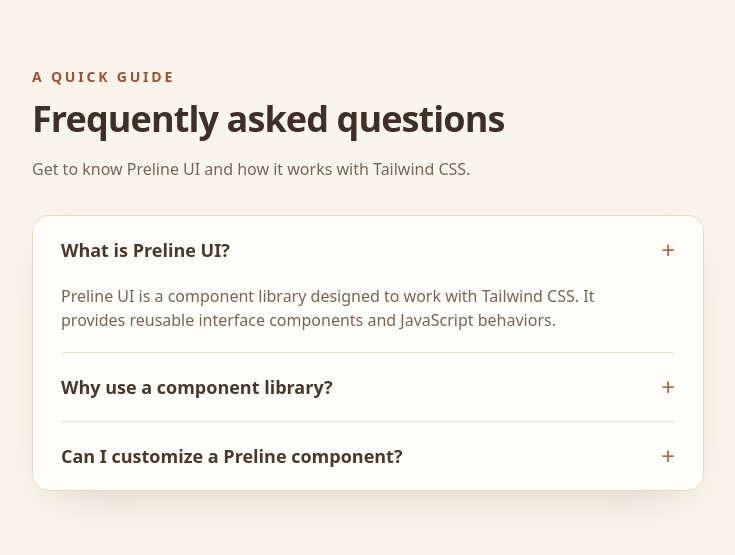
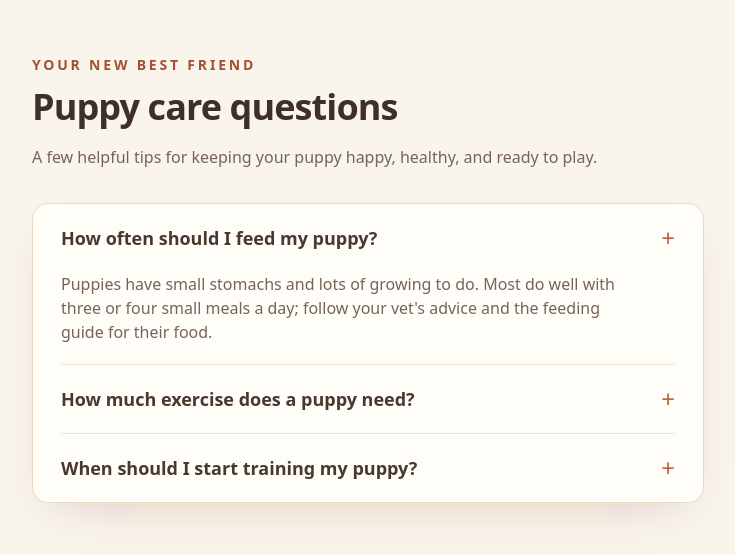
Before and after one commit to DaisyS101/My-Project, a website: page index.html in a window 1280 px wide. Shown: the part 121-676 px from the top of the page, without its empty margins (272-1007 px from the left). Drawn offline with nearby package versions, Linux system fonts and the light colour scheme; files that its build step writes are made by us from their sources.

Commit message:
Update
puppy design! or an attempt to do so, still not confident as i once was

```diff
--- a/index.html
+++ b/index.html
@@ -3,17 +3,17 @@
   <head>
     <meta charset="UTF-8">
     <meta name="viewport" content="width=device-width, initial-scale=1">
-    <meta name="description" content="A responsive, accessible FAQ accordion built with Tailwind CSS and Preline UI.">
-    <title>Preline Accordion | Frequently Asked Questions</title>
+    <meta name="description" content="A responsive, accessible FAQ accordion with answers to common puppy care questions.">
+    <title>Puppy Care | Frequently Asked Questions</title>
     <link rel="stylesheet" href="./css/output.css">
   </head>
   <body class="min-h-screen bg-[#faf5ec] text-[#3e3027] antialiased">
     <main class="mx-auto flex min-h-screen w-full max-w-5xl flex-col justify-center px-5 py-16 sm:px-8">
       <section class="mx-auto w-full max-w-2xl">
-        <p class="mb-3 text-sm font-semibold uppercase tracking-[0.2em] text-[#a34f32]">A quick guide</p>
-        <h1 class="text-3xl font-bold tracking-tight text-[#3e3027] sm:text-4xl">Frequently asked questions</h1>
+        <p class="mb-3 text-sm font-semibold uppercase tracking-[0.2em] text-[#a34f32]">Your new best friend</p>
+        <h1 class="text-3xl font-bold tracking-tight text-[#3e3027] sm:text-4xl">Puppy care questions</h1>
         <p class="mt-4 text-base leading-7 text-[#766457]">
-          Get to know Preline UI and how it works with Tailwind CSS.
+          A few helpful tips for keeping your puppy happy, healthy, and ready to play.
         </p>
 
         <div class="hs-accordion-group mt-8 overflow-hidden rounded-2xl border border-[#ead9c5] bg-[#fffdf8] px-5 shadow-[0_18px_50px_-24px_rgba(100,65,38,0.28)] sm:px-7">
@@ -23,7 +23,7 @@
                 class="hs-accordion-toggle flex w-full items-center justify-between gap-4 py-5 text-left text-base font-semibold text-[#49382d] transition hover:text-[#a34f32] focus-visible:outline-none focus-visible:ring-2 focus-visible:ring-inset focus-visible:ring-[#c47746] sm:text-lg"
                 aria-expanded="true"
                 aria-controls="accordion-content-one">
-                <span>What is Preline UI?</span>
+                <span>How often should I feed my puppy?</span>
                 <span class="shrink-0 text-2xl font-normal leading-none text-[#b7653f]" aria-hidden="true">
                   <span class="hs-accordion-active:hidden">+</span>
                   <span class="hidden hs-accordion-active:block">&minus;</span>
@@ -36,7 +36,7 @@
               role="region"
               aria-labelledby="accordion-label-one">
               <div class="pb-5 pr-8 text-sm leading-6 text-[#766457] sm:text-base">
-                Preline UI is a component library designed to work with Tailwind CSS. It provides reusable interface components and JavaScript behaviors.
+                Puppies have small stomachs and lots of growing to do. Most do well with three or four small meals a day; follow your vet's advice and the feeding guide for their food.
               </div>
             </div>
           </article>
@@ -47,7 +47,7 @@
                 class="hs-accordion-toggle flex w-full items-center justify-between gap-4 py-5 text-left text-base font-semibold text-[#49382d] transition hover:text-[#a34f32] focus-visible:outline-none focus-visible:ring-2 focus-visible:ring-inset focus-visible:ring-[#c47746] sm:text-lg"
                 aria-expanded="false"
                 aria-controls="accordion-content-two">
-                <span>Why use a component library?</span>
+                <span>How much exercise does a puppy need?</span>
                 <span class="shrink-0 text-2xl font-normal leading-none text-[#b7653f]" aria-hidden="true">
                   <span class="hs-accordion-active:hidden">+</span>
                   <span class="hidden hs-accordion-active:block">&minus;</span>
@@ -60,7 +60,7 @@
               role="region"
               aria-labelledby="accordion-label-two">
               <div class="pb-5 pr-8 text-sm leading-6 text-[#766457] sm:text-base">
-                Component libraries provide tested patterns that can save development time while still allowing us to customize the final design.
+                Keep playtime short and gentle, with plenty of naps in between. Your puppy's needs depend on their age and breed, so ask your vet for an exercise plan that's right for them.
               </div>
             </div>
           </article>
@@ -71,7 +71,7 @@
                 class="hs-accordion-toggle flex w-full items-center justify-between gap-4 py-5 text-left text-base font-semibold text-[#49382d] transition hover:text-[#a34f32] focus-visible:outline-none focus-visible:ring-2 focus-visible:ring-inset focus-visible:ring-[#c47746] sm:text-lg"
                 aria-expanded="false"
                 aria-controls="accordion-content-three">
-                <span>Can I customize a Preline component?</span>
+                When should I start training my puppy?
                 <span class="shrink-0 text-2xl font-normal leading-none text-[#b7653f]" aria-hidden="true">
                   <span class="hs-accordion-active:hidden">+</span>
                   <span class="hidden hs-accordion-active:block">&minus;</span>
@@ -84,7 +84,7 @@
               role="region"
               aria-labelledby="accordion-label-three">
               <div class="pb-5 pr-8 text-sm leading-6 text-[#766457] sm:text-base">
-                Yes. Preline provides the component structure and behavior, while Tailwind utilities let you adapt the appearance to fit your project.
+                Start with simple, positive lessons as soon as your puppy comes home. Reward good behavior, keep sessions brief, and make sure everyone in the household uses the same cues.
               </div>
             </div>
           </article>
```
Also changed, not shown: README.md.
